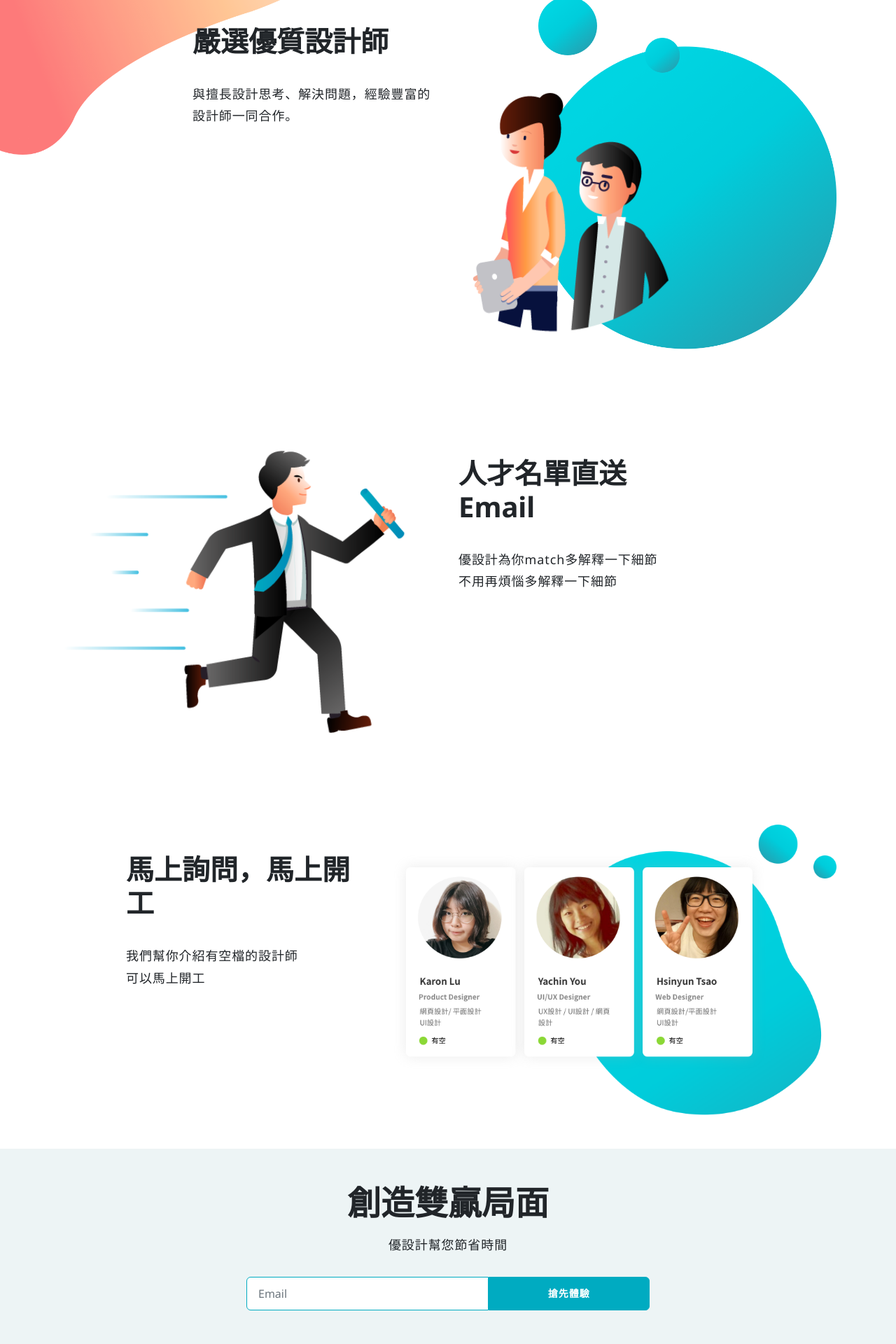
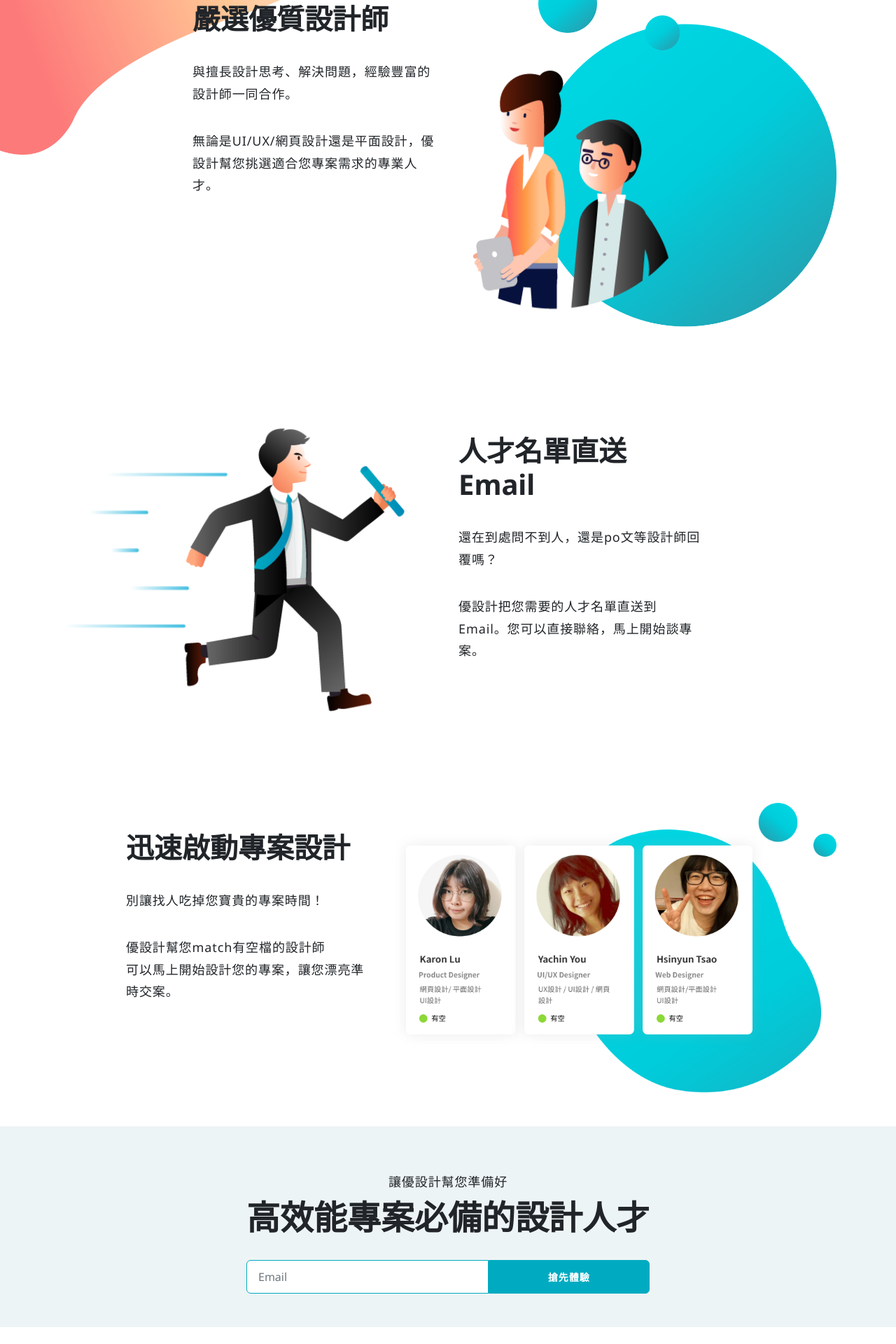
Before and after one commit to yachinyou/yodesign, a React (Create React App) app: page / in a window 1280 px wide. Shown: the part 566-2486 px from the top of the page at 70% size. After the commit the page ends 2462 px from the top, so only its background shows below. Built offline with nearby package versions, Linux system fonts and the light colour scheme.

Commit message:
copy change

```diff
--- a/src/Components/Footer/Footer.js
+++ b/src/Components/Footer/Footer.js
@@ -11,8 +11,8 @@ class Footer extends Component {
     render() {
         return(
             <div className="footer paper">
-                <h2>創造雙贏局面</h2>
-                <h6>優設計幫您節省時間</h6>
+                <h6>讓優設計幫您準備好</h6>
+                <h2>高效能專案必備的設計人才</h2>
                 <div className="form-container">
                     <form action="https://uxchallenge.us2.list-manage.com/subscribe/post" method="POST">
                         <Input type="hidden" name="u" value="7cdd3e7148bfb13d3deb11a50" />
--- a/src/Components/Hero/Hero.js
+++ b/src/Components/Hero/Hero.js
@@ -15,7 +15,7 @@ class Hero extends Component {
                 <div className="container">
                     <div className="hero-value" >
                         <h1>完美執行設計專案</h1>
-                        <h6>正在煩惱如何執行專案或企劃嗎？<br />您需要的設計人才就在這裡。</h6>
+                        <h6>讓優質設計師幫您漂亮準時交出專案</h6>
                         <div className="form-container">
                             <form action="https://uxchallenge.us2.list-manage.com/subscribe/post" method="POST">
                                 <Input type="hidden" name="u" value="7cdd3e7148bfb13d3deb11a50" />
--- a/src/Components/SellSheet/SellSheet.js
+++ b/src/Components/SellSheet/SellSheet.js
@@ -22,6 +22,7 @@ class SellSheet extends Component {
                         <div className="sell-text col-xl-4 col-lg-4 col-md-4 col-sm-12 col-12" >
                             <h2>嚴選優質設計師</h2>
                             <h6>與擅長設計思考、解決問題，經驗豐富的設計師一同合作。</h6>
+                            <h6>無論是UI/UX/網頁設計還是平面設計，優設計幫您挑選適合您專案需求的專業人才。</h6>
                         </div>
                         <div className="sell2-image col-xl-6 col-lg-6 col-md-8 col-sm-12 col-12">
                             <img src={Sell2Image} clat="solve ux challenges in the real world" />
@@ -35,15 +36,17 @@ class SellSheet extends Component {
                         </div>
                         <div className="sell-text col-xl-4 col-lg-4 col-md-4 col-sm-12 col-12" >
                             <h2>人才名單直送 Email</h2>
-                            <h6>優設計為你match多解釋一下細節<br />不用再煩惱多解釋一下細節</h6>
+                            <h6>還在到處問不到人，還是po文等設計師回覆嗎？</h6>
+                            <h6>優設計把您需要的人才名單直送到Email。您可以直接聯絡，馬上開始談專案。</h6>
                         </div>
                         <div className="col-xl-2 col-lg-2 col-md-12 col-sm-12 col-12" ></div>
                     </div>
                     <div className="row sell-section">
                         <div className="col-xl-1 col-lg-12 col-md-12 col-sm-12 col-12" ></div>
                         <div className="sell-text col-xl-4 col-lg-4 col-md-4 col-sm-12 col-12" >
-                            <h2>馬上詢問，馬上開工</h2>
-                            <h6>我們幫你介紹有空檔的設計師<br />可以馬上開工</h6>
+                            <h2>迅速啟動專案設計</h2>
+                            <h6>別讓找人吃掉您寶貴的專案時間！</h6>
+                            <h6>優設計幫您match有空檔的設計師<br />可以馬上開始設計您的專案，讓您漂亮準時交案。</h6>
                         </div>
                         <div className="sell3-image col-xl-7 col-lg-8 col-md-8 col-sm-12 col-12">
                             <img src={Sell3Image} clat="solve ux challenges in the real world" />
```
